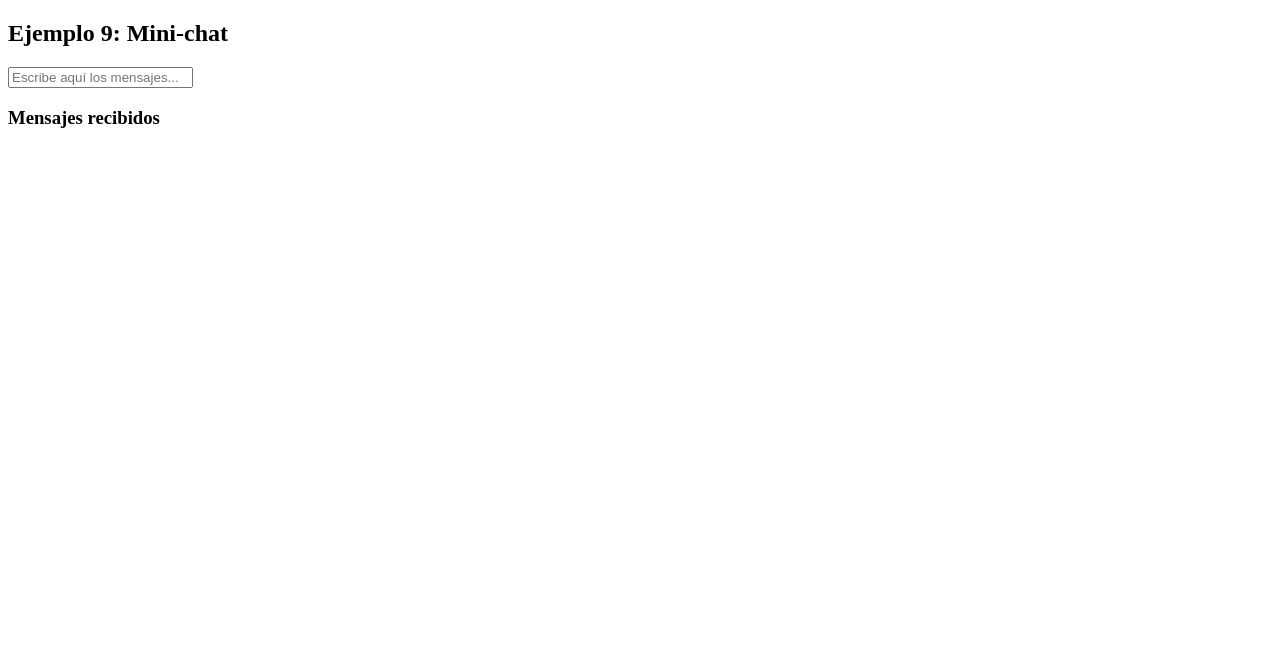
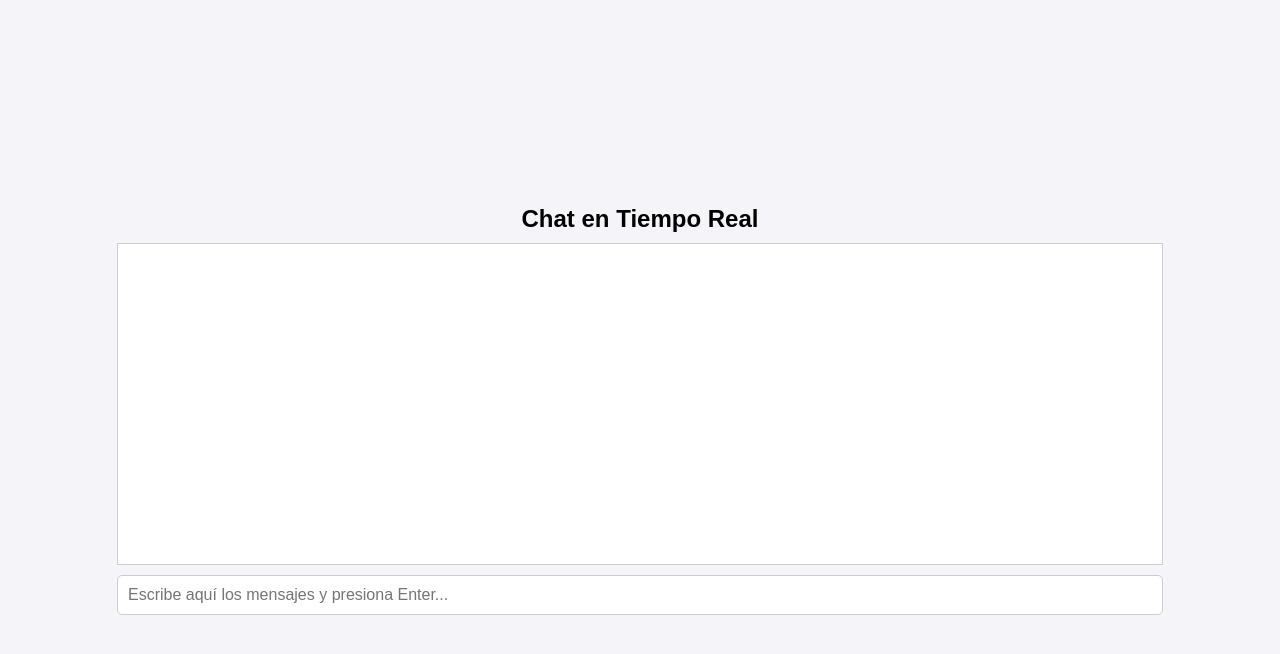
Before and after one commit to dsanta2021/LTAW-Practicas, a plain HTML site: page P3/index.html in a window 1280 px wide. Drawn offline with nearby package versions, Linux system fonts and the light colour scheme; no server answers.

Commit message:
estructura y estilo iniciales del chat

```diff
--- a/P3/index.html
+++ b/P3/index.html
@@ -1,24 +1,25 @@
 <!DOCTYPE html>
-<html>
+<html lang="es">
 
 <head>
     <meta charset="UTF-8">
     <meta http-equiv="X-UA-Compatible" content="IE=edge">
     <meta name="viewport" content="width=device-width, initial-scale=1.0">
-    <title>Ejemplo 9</title>
+    <title>Chat</title>
+    <link rel="stylesheet" href="styles_chat.css">
 
     <!-- Cargar la biblioteca Socket.IO. Nos la debe entregar el servidor -->
     <script src="/socket.io/socket.io.js"></script>
 
     <!-- Cliente que usa los Sockets.io-->
     <script src="client.js" defer></script>
+
 </head>
 
 <body>
-    <h2>Ejemplo 9: Mini-chat</h2>
-    <input type="text" placeholder="Escribe aquí los mensajes..." autocomplete="off" id="msg_entry">
-    <h3>Mensajes recibidos</h3>
-    <p id="display"></p>
+    <h2>Chat en Tiempo Real</h2>
+    <div id="display"></div>
+    <input type="text" placeholder="Escribe aquí los mensajes y presiona Enter..." autocomplete="off" id="msg_entry">
 </body>
 
 </html>
--- /dev/null
+++ b/P3/styles_chat.css
@@ -0,0 +1,33 @@
+body {
+    font-family: Arial, sans-serif;
+    margin: 0;
+    padding: 0;
+    display: flex;
+    flex-direction: column;
+    align-items: center;
+    justify-content: center;
+    height: 100vh;
+    background-color: #f4f4f9;
+}
+
+h2 {
+    margin-bottom: 10px;
+}
+
+#display {
+    width: 80%;
+    height: 300px;
+    border: 1px solid #ccc;
+    background: #fff;
+    overflow-y: auto;
+    padding: 10px;
+    margin-bottom: 10px;
+}
+
+#msg_entry {
+    width: 80%;
+    padding: 10px;
+    font-size: 16px;
+    border: 1px solid #ccc;
+    border-radius: 5px;
+}
```
